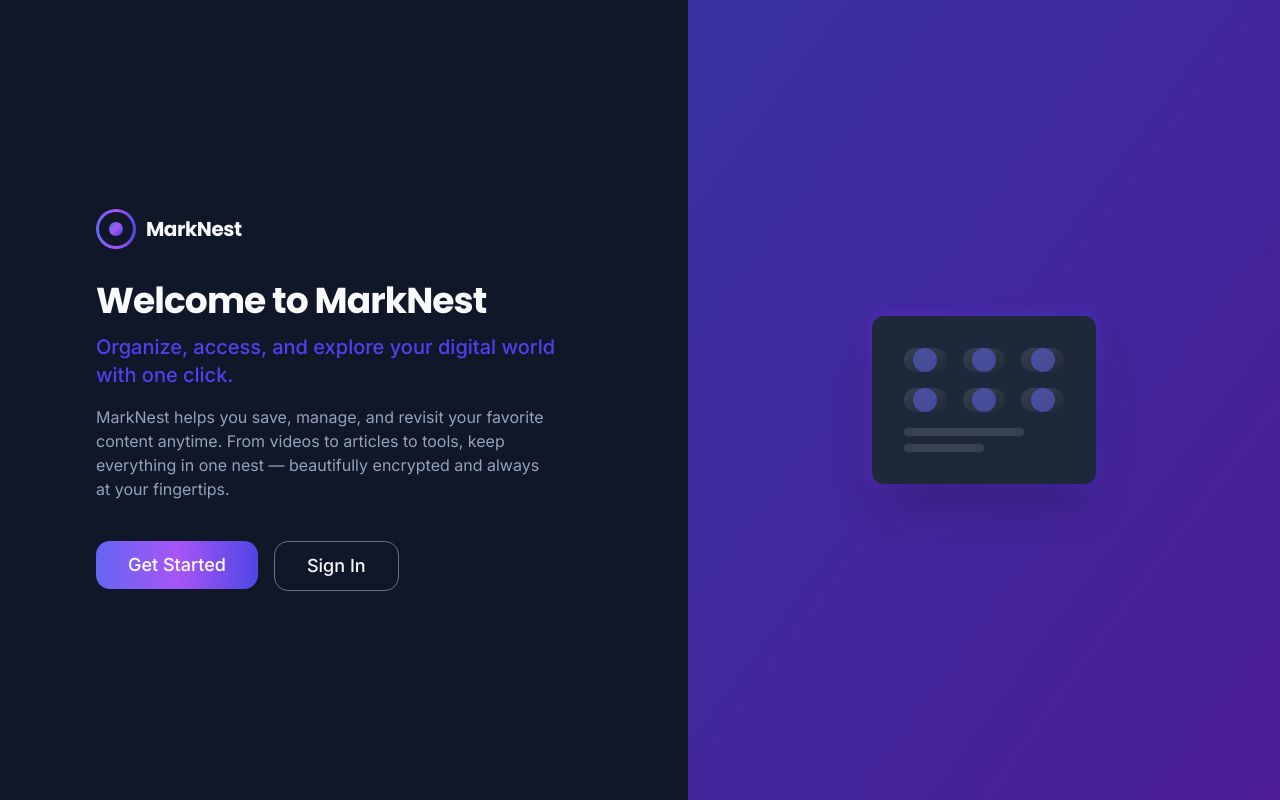
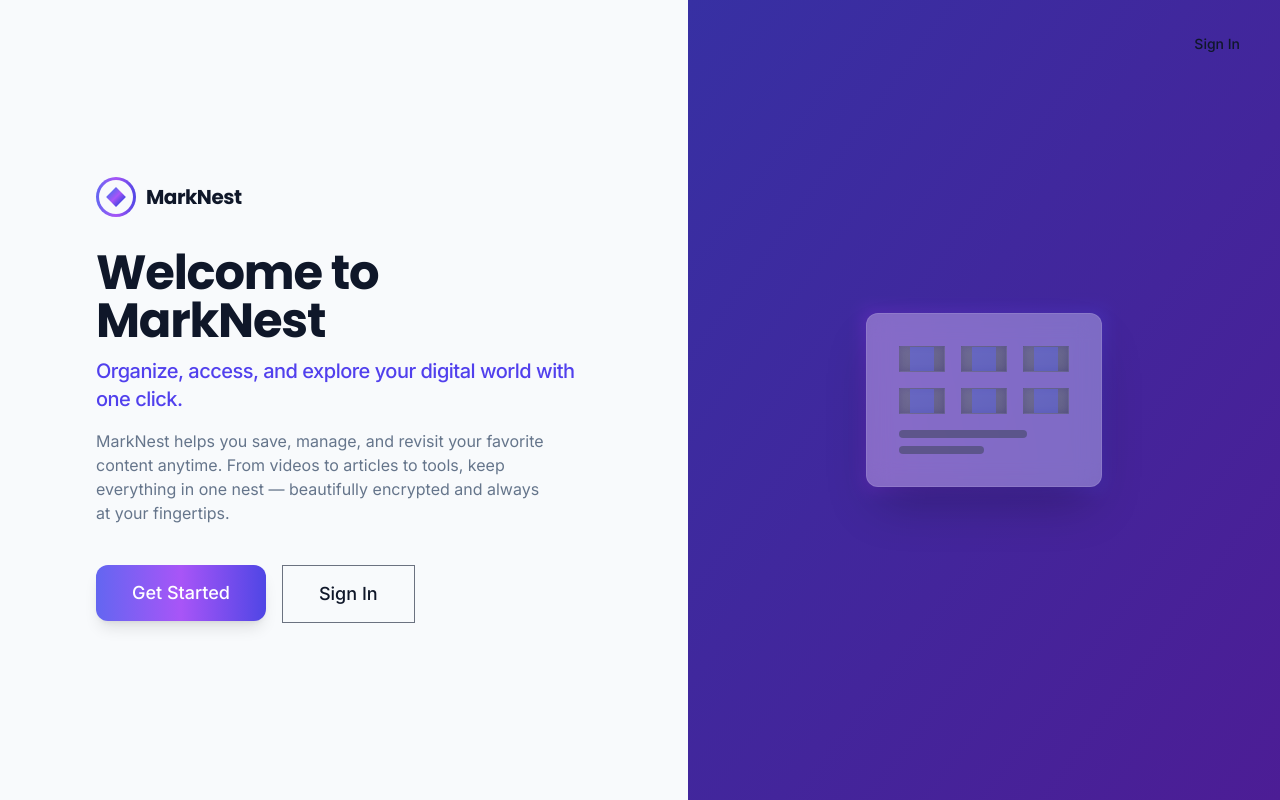
Before and after one commit to johnlukerdev/marknest-ui-haven, a React (Vite) app: page /signin in a window 1280 px wide. Built offline with nearby package versions, Linux system fonts and the light colour scheme.

Commit message:
Refactor: UI enhancements and design updates
- Improved dark/light mode styling.
- Enhanced search bar and navbar.
- Updated sign-out functionality.
- Modernized delete button design.
- Overhauled sign-in page design.

```diff
--- a/src/components/BookmarkCard.tsx
+++ b/src/components/BookmarkCard.tsx
@@ -76,7 +76,7 @@ const BookmarkCard: React.FC<BookmarkCardProps> = ({ title, url, imageUrl }) =>
                   </Button>
                 </DropdownMenuTrigger>
                 <DropdownMenuContent align="end" className="w-48">
-                  <DropdownMenuItem className="text-white bg-red-600 hover:bg-red-700 px-4 py-2.5 font-medium text-[15px]">
+                  <DropdownMenuItem className="text-white bg-gradient-to-r from-[#d32f2f] to-[#e53935] hover:from-[#c62828] hover:to-[#d32f2f] font-bold px-5 py-3 rounded-xl shadow-md text-[15px]">
                     <Trash2 className="mr-2 h-4 w-4" />
                     Delete
                   </DropdownMenuItem>
--- a/src/components/BookmarkGrid.tsx
+++ b/src/components/BookmarkGrid.tsx
@@ -57,7 +57,7 @@ const BookmarkGrid: React.FC<BookmarkGridProps> = ({ onAddBookmark }) => {
   const [bookmarks] = useState<BookmarkType[]>(INITIAL_BOOKMARKS);
 
   return (
-    <div className="container py-12 px-6 sm:px-8 mx-auto max-w-7xl">
+    <div className="container py-12 px-6 sm:px-8 mx-auto max-w-6xl">
       <div className="grid grid-cols-1 gap-8 sm:grid-cols-2 lg:grid-cols-3">
         {bookmarks.map((bookmark) => (
           <BookmarkCard
--- a/src/index.css
+++ b/src/index.css
@@ -8,38 +8,6 @@
 
 @layer base {
   :root {
-    --background: 222 47% 11%;
-    --foreground: 210 40% 98%;
-
-    --card: 217 33% 17%;
-    --card-foreground: 210 40% 98%;
-
-    --popover: 217 33% 17%;
-    --popover-foreground: 210 40% 98%;
-
-    --primary: 246 83% 59%;
-    --primary-foreground: 210 40% 98%;
-
-    --secondary: 217 33% 17%;
-    --secondary-foreground: 210 40% 98%;
-
-    --muted: 217 33% 17%;
-    --muted-foreground: 215 20% 65%;
-
-    --accent: 217 33% 17%;
-    --accent-foreground: 210 40% 98%;
-
-    --destructive: 0 63% 31%;
-    --destructive-foreground: 210 40% 98%;
-
-    --border: 217 33% 17%;
-    --input: 217 33% 17%;
-    --ring: 246 83% 59%;
-
-    --radius: 1rem;
-  }
-
-  .light {
     --background: 210 40% 98%;
     --foreground: 222 47% 11%;
 
@@ -68,6 +36,66 @@
     --input: 214 32% 91%;
     --ring: 246 83% 59%;
   }
+
+  .light {
+    --background: 220 33% 98%;
+    --foreground: 222 47% 11%;
+
+    --card: 0 0% 100%;
+    --card-foreground: 222 47% 11%;
+
+    --popover: 0 0% 100%;
+    --popover-foreground: 222 47% 11%;
+
+    --primary: 246 83% 59%;
+    --primary-foreground: 210 40% 98%;
+
+    --secondary: 214 32% 91%;
+    --secondary-foreground: 222 47% 11%;
+
+    --muted: 214 32% 91%;
+    --muted-foreground: 215 16% 47%;
+
+    --accent: 214 32% 91%;
+    --accent-foreground: 222 47% 11%;
+
+    --destructive: 0 84% 60%;
+    --destructive-foreground: 210 40% 98%;
+
+    --border: 214 32% 91%;
+    --input: 214 32% 91%;
+    --ring: 246 83% 59%;
+  }
+
+  .dark {
+    --background: 222 47% 11%;
+    --foreground: 210 40% 98%;
+
+    --card: 224 30% 12%;
+    --card-foreground: 210 40% 98%;
+
+    --popover: 224 30% 12%;
+    --popover-foreground: 210 40% 98%;
+
+    --primary: 246 83% 59%;
+    --primary-foreground: 210 40% 98%;
+
+    --secondary: 217 33% 17%;
+    --secondary-foreground: 210 40% 98%;
+
+    --muted: 217 33% 17%;
+    --muted-foreground: 215 20% 65%;
+
+    --accent: 217 33% 17%;
+    --accent-foreground: 210 40% 98%;
+
+    --destructive: 0 63% 31%;
+    --destructive-foreground: 210 40% 98%;
+
+    --border: 217 33% 17%;
+    --input: 217 33% 17%;
+    --ring: 246 83% 59%;
+  }
 }
 
 @layer base {
@@ -85,6 +113,10 @@
 
   .card-enter {
     @apply animate-scale-in;
+  }
+
+  .shadow-inner {
+    box-shadow: inset 0 2px 4px 0 rgba(0, 0, 0, 0.06);
   }
 }
 
@@ -107,4 +139,8 @@
   .gradient-primary {
     @apply bg-gradient-to-r from-indigo-500 via-purple-500 to-indigo-600;
   }
+
+  .delete-button {
+    @apply bg-gradient-to-r from-[#d32f2f] to-[#e53935] text-white font-bold px-5 py-3 rounded-xl shadow-md;
+  }
 }
--- a/src/pages/SignIn.tsx
+++ b/src/pages/SignIn.tsx
@@ -31,23 +31,23 @@ const SignIn: React.FC = () => {
           <Logo />
         </div>
 
-        <h1 className="text-4xl font-bold tracking-tight mb-3 font-[Poppins]">
+        <h1 className="text-5xl font-bold tracking-tight mb-3 font-[Poppins] animate-fade-in">
           Welcome to MarkNest
         </h1>
 
-        <p className="text-xl text-primary mb-4 font-medium">
+        <p className="text-xl text-primary mb-4 font-medium tracking-tight animate-fade-in" style={{animationDelay: '0.1s'}}>
           Organize, access, and explore your digital world with one click.
         </p>
 
-        <p className="text-muted-foreground mb-10 max-w-md">
+        <p className="text-muted-foreground mb-10 max-w-md animate-fade-in" style={{animationDelay: '0.2s'}}>
           MarkNest helps you save, manage, and revisit your favorite content anytime.
           From videos to articles to tools, keep everything in one nest — beautifully
           encrypted and always at your fingertips.
         </p>
 
-        <div className="flex flex-col gap-4 sm:flex-row">
+        <div className="flex flex-col gap-4 sm:flex-row animate-fade-in" style={{animationDelay: '0.3s'}}>
           <Button
-            className="gradient-primary text-white font-medium py-6 px-8 text-lg"
+            className="gradient-primary text-white font-medium py-7 px-9 text-lg rounded-xl shadow-lg"
             onClick={handleGetStarted}
           >
             Get Started
@@ -55,12 +55,21 @@ const SignIn: React.FC = () => {
 
           <Button
             variant="outline"
-            className="border-gray-500 hover:bg-muted py-6 px-8 text-lg"
+            className="border-gray-500 hover:bg-muted py-7 px-9 text-lg"
             onClick={() => setIsModalOpen(true)}
           >
             Sign In
           </Button>
         </div>
+
+        {/* Sign In button in top right */}
+        <Button
+          variant="ghost"
+          className="absolute top-6 right-6 hover:bg-muted"
+          onClick={() => setIsModalOpen(true)}
+        >
+          Sign In
+        </Button>
       </div>
 
       {/* Right side - Illustration */}
@@ -68,17 +77,17 @@ const SignIn: React.FC = () => {
         <div className="max-w-md">
           <div className="relative">
             <div className="absolute -inset-1 bg-gradient-to-r from-purple-600 to-indigo-600 rounded-lg blur opacity-25"></div>
-            <div className="relative bg-card p-8 rounded-xl shadow-2xl">
+            <div className="relative bg-card/30 backdrop-blur-md p-8 rounded-xl shadow-2xl border border-white/10">
               <div className="grid grid-cols-3 gap-4">
                 {[1, 2, 3, 4, 5, 6].map(i => (
-                  <div key={i} className="aspect-video rounded-lg bg-gradient-to-br from-gray-700 to-gray-800 flex items-center justify-center">
+                  <div key={i} className="aspect-video rounded-lg bg-gradient-to-br from-gray-700/50 to-gray-800/50 backdrop-blur-sm flex items-center justify-center border border-white/5">
                     <div className="w-6 h-6 rounded-md bg-indigo-500/50"></div>
                   </div>
                 ))}
               </div>
               <div className="mt-4 space-y-2">
-                <div className="h-2 bg-gray-700 rounded w-3/4"></div>
-                <div className="h-2 bg-gray-700 rounded w-1/2"></div>
+                <div className="h-2 bg-gray-700/50 rounded w-3/4"></div>
+                <div className="h-2 bg-gray-700/50 rounded w-1/2"></div>
               </div>
             </div>
           </div>
@@ -109,7 +118,7 @@ const SignIn: React.FC = () => {
 
             <Button
               type="submit"
-              className="w-full gradient-primary hover:opacity-95 transition-opacity py-5"
+              className="w-full gradient-primary hover:opacity-95 transition-opacity py-5 rounded-xl"
             >
               Continue
             </Button>
```
Also changed, not shown: src/components/NavBar.tsx (+27 -26 lines).
